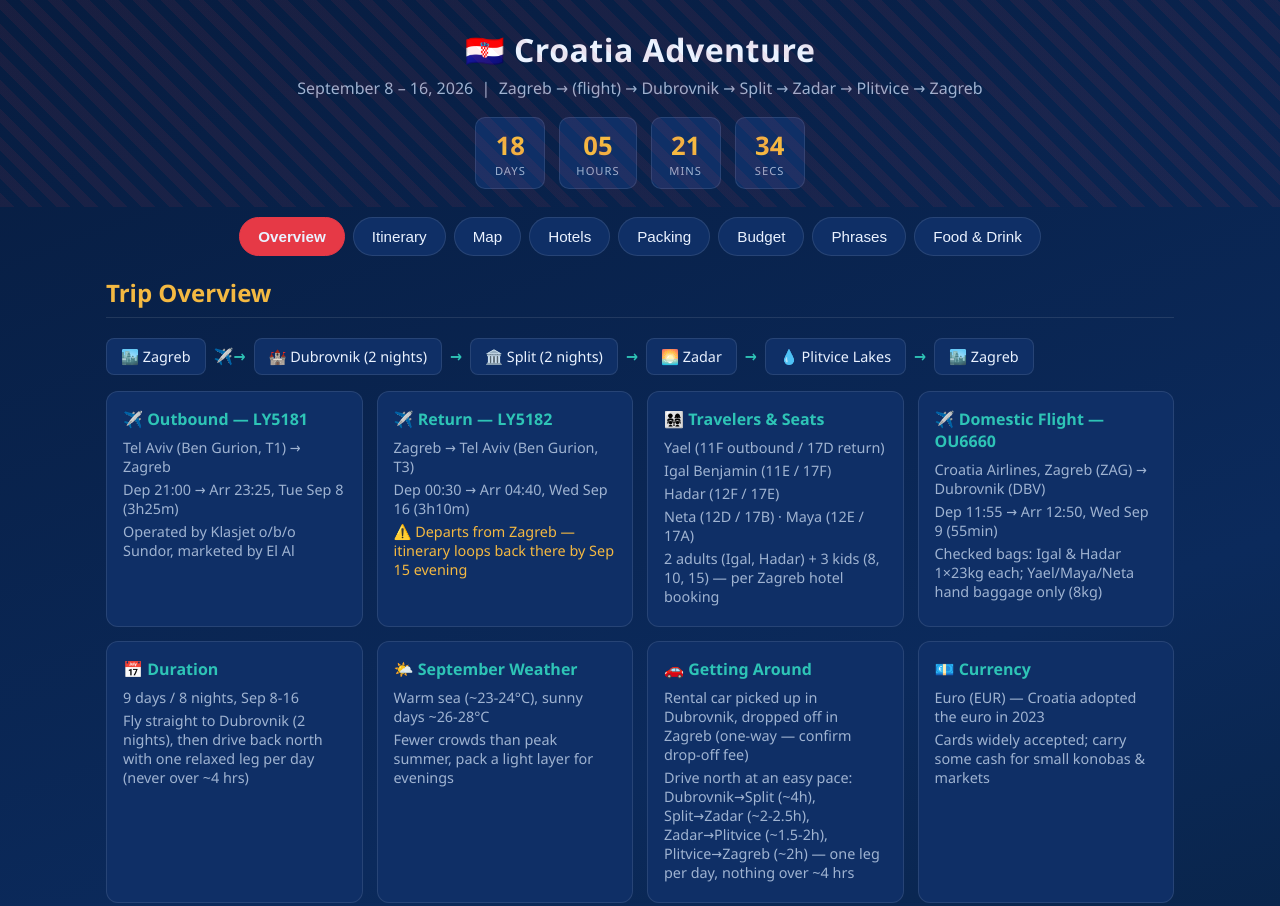
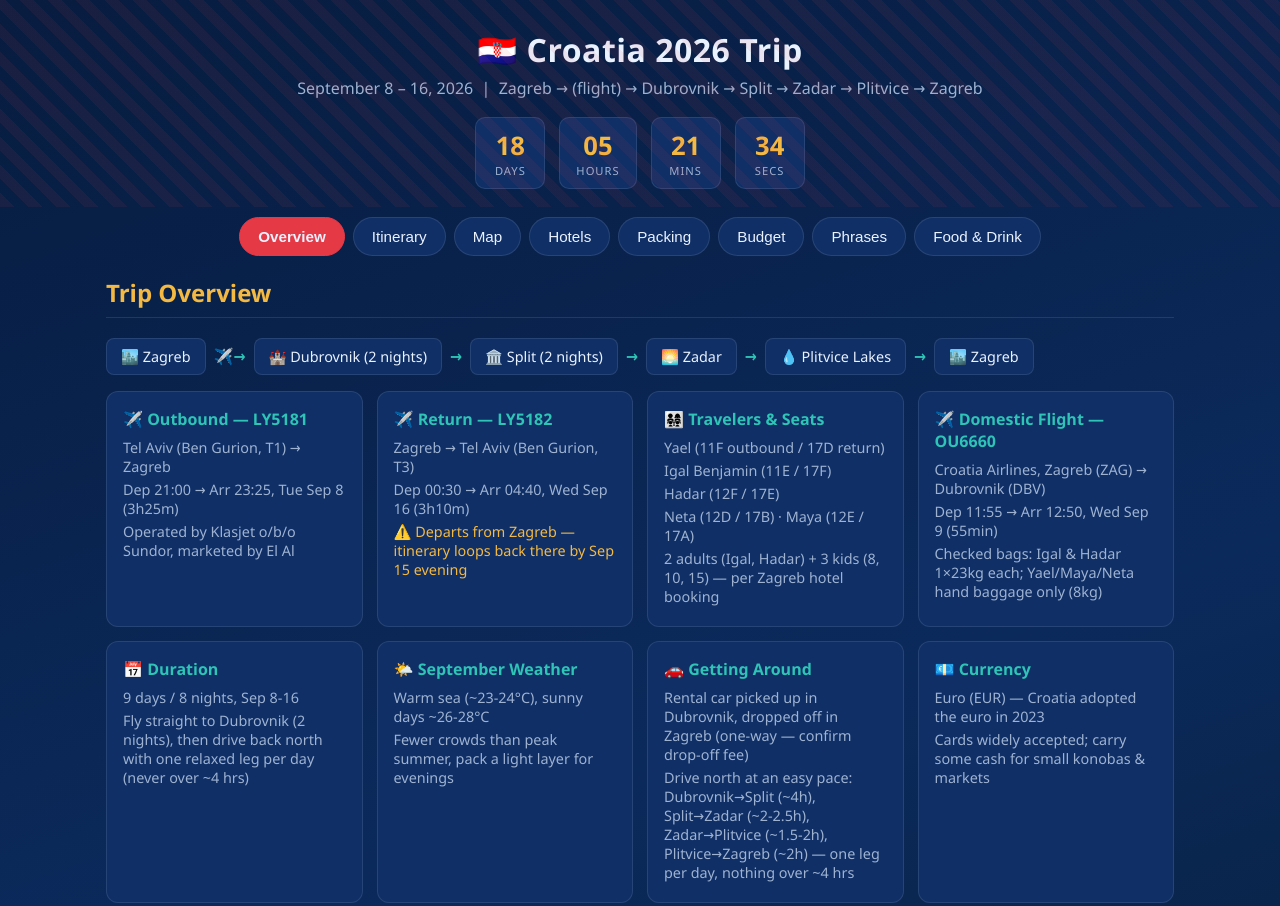
Before and after one commit to IGRINTC/pyuber-trivia, a plain HTML site: page Croatia/croatia_trip_dashboard.html in a window 1280 px wide. Shown: the top 906 px of the page. Drawn offline with Linux system fonts and the light colour scheme.

Commit message:
Rename title to Croatia 2026 Trip

```diff
--- a/Croatia/croatia_trip_dashboard.html
+++ b/Croatia/croatia_trip_dashboard.html
@@ -3,7 +3,7 @@
 <head>
 <meta charset="UTF-8">
 <meta name="viewport" content="width=device-width, initial-scale=1.0">
-<title>Croatia Trip Dashboard</title>
+<title>Croatia 2026 Trip</title>
 <style>
   :root {
     --bg: #071c3f;
@@ -364,7 +364,7 @@
 <body>
 
 <header>
-  <h1>🇭🇷 Croatia Adventure</h1>
+  <h1>🇭🇷 Croatia 2026 Trip</h1>
   <p class="sub">September 8 – 16, 2026 &nbsp;|&nbsp; Zagreb → (flight) → Dubrovnik → Split → Zadar → Plitvice → Zagreb</p>
   <div id="countdown">
     <div class="cd-box"><div class="num" id="cd-days">--</div><div class="label">Days</div></div>
```
Also changed, not shown: croatia_trip_dashboard.html (+2 -2 lines).
